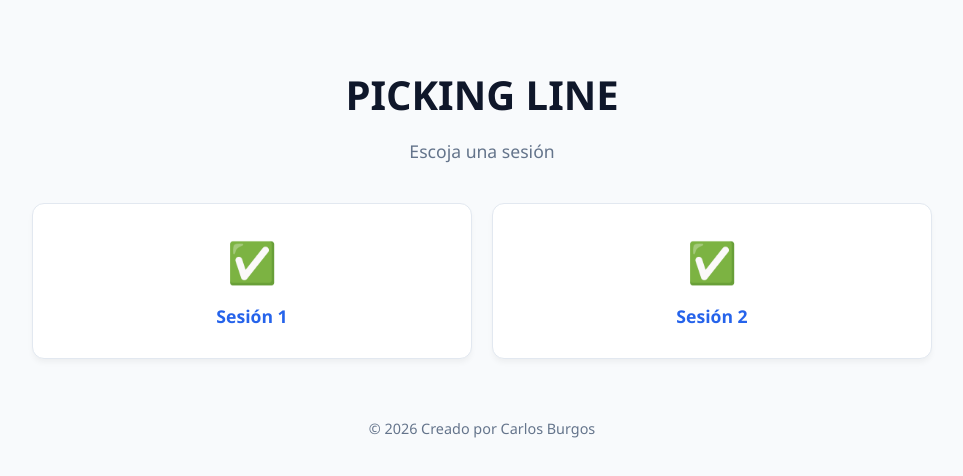
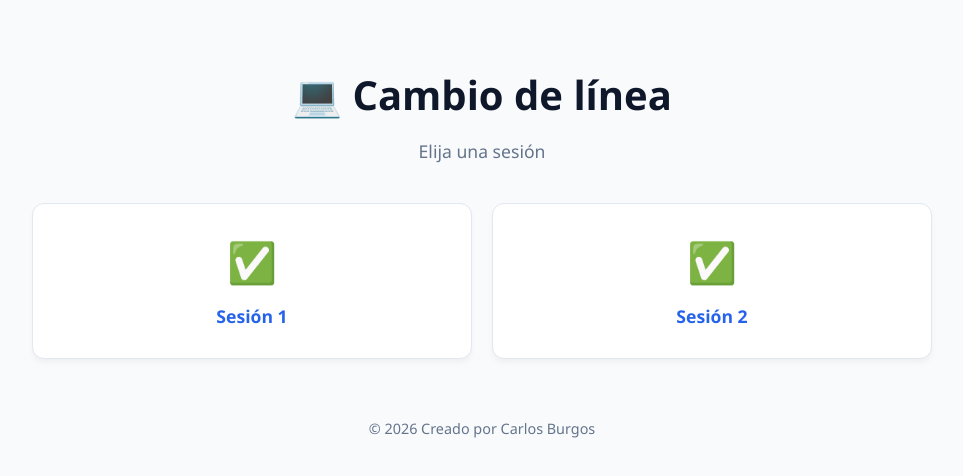
Before and after one commit to krlosandresino/pickingline, a plain HTML site: page index.html in a window 1280 px wide. Shown: the whole page, without its empty margins (158-1121 px from the left). Drawn offline with Linux system fonts and the light colour scheme.

Commit message:
Add files via upload

```diff
--- a/index.html
+++ b/index.html
@@ -3,7 +3,7 @@
 <head>
     <meta charset="UTF-8">
     <meta name="viewport" content="width=device-width, initial-scale=1.0">
-    <title>Cambio de linea</title>
+    <title>💻 Picking Line</title>
     <style>
         :root { --primary: #2563eb; --secondary: #64748b; --dark: #0f172a; --bg: #f8fafc; }
         body { font-family: 'Segoe UI', system-ui, sans-serif; background-color: var(--bg); color: var(--dark); margin: 0; padding: 40px 20px; }
@@ -22,8 +22,8 @@
 <body>
 <div class="container">
     <header>
-        <h1>PICKING LINE</h1>
-        <p>Escoja una sesión</p>
+        <h1>💻 Cambio de línea</h1>
+        <p>Elija una sesión</p>
     </header>
     <div class="grid">
         <a href="registro 1.html" class="card">
```
Also changed, not shown: registro 1.html (+1 -1 lines), registro 2.html (+1 -1 lines).
